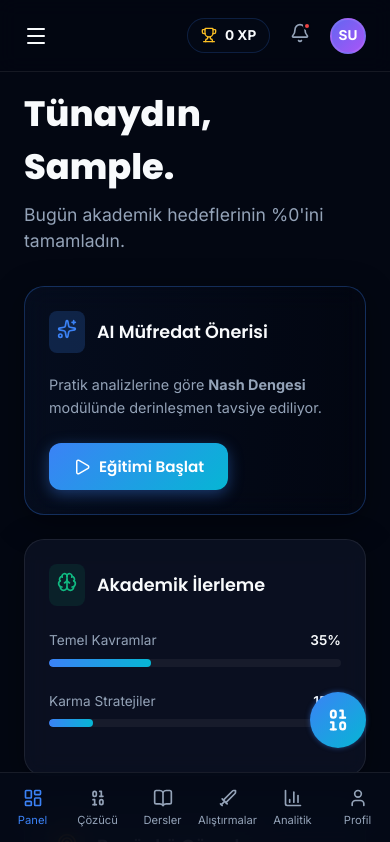
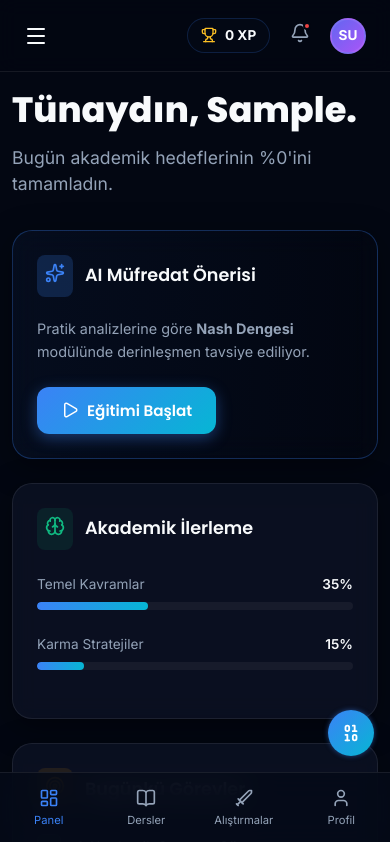
Before and after one commit to derebasigokce-cell/nashlab, a React (Vite) app: page / in a window 390 px wide. Shown: the top 842 px of the page. Built offline with nearby package versions, Linux system fonts and the light colour scheme; sample sign-in values are in the browser's storage.

Commit message:
Fix mobile navigation and responsive layout

```diff
--- a/src/components/Layout/Layout.css
+++ b/src/components/Layout/Layout.css
@@ -36,8 +36,28 @@
   .content-area {
     padding: 1.5rem;
     padding-top: calc(var(--topbar-height) + 1rem);
-    padding-bottom: calc(var(--mobile-nav-height) + 2rem);
+    padding-bottom: calc(var(--mobile-nav-height) + 4.5rem) !important;
   }
+}
+
+@media (max-width: 480px) {
+  .content-area {
+    padding: 0.75rem;
+    padding-top: calc(var(--topbar-height) + 0.75rem);
+    padding-bottom: calc(var(--mobile-nav-height) + 4.5rem) !important;
+  }
+}
+
+/* Safety layout overrides to prevent horizontal scroll and overflow on small screens */
+.app-container, .main-wrapper, .content-area {
+  max-width: 100vw;
+  overflow-x: hidden;
+}
+
+.glass-card {
+  max-width: 100% !important;
+  word-wrap: break-word;
+  overflow-wrap: break-word;
 }
 
 .glass-card {
@@ -195,10 +215,20 @@
   z-index: 45;
   color: white;
   animation: glowPulse 2s infinite;
+  transition: transform 0.2s ease, opacity 0.2s ease;
+}
+
+.fab-solver:active {
+  transform: scale(0.92);
 }
 
 @media (max-width: 1023px) {
   .fab-solver {
     display: flex;
+    width: 46px;
+    height: 46px;
+    bottom: calc(var(--mobile-nav-height) + 1rem);
+    right: 1rem;
+    box-shadow: 0 4px 12px var(--accent-blue-glow);
   }
 }
--- a/src/components/Layout/Layout.jsx
+++ b/src/components/Layout/Layout.jsx
@@ -10,11 +10,32 @@ const Layout = ({ children }) => {
 
   return (
     <div className={`app-container ${sidebarCollapsed ? 'sidebar-collapsed' : 'sidebar-open'}`}>
-      {/* Desktop Sidebar */}
+      {/* Desktop Sidebar / Hamburger Menu */}
       <Sidebar
         collapsed={sidebarCollapsed}
         setCollapsed={setSidebarCollapsed}
+        onItemClick={() => setMobileMenuOpen(false)}
       />
+
+      {/* Mobile Backdrop Overlay */}
+      {mobileMenuOpen && (
+        <div
+          className="mobile-sidebar-overlay"
+          onClick={() => setMobileMenuOpen(false)}
+          style={{
+            position: 'fixed',
+            top: 0,
+            left: 0,
+            right: 0,
+            bottom: 0,
+            backgroundColor: 'rgba(3, 7, 18, 0.4)',
+            backdropFilter: 'blur(4px)',
+            WebkitBackdropFilter: 'blur(4px)',
+            zIndex: 55,
+            animation: 'fadeIn 0.2s ease-out'
+          }}
+        />
+      )}
 
       <div className="main-wrapper">
         <TopBar onMenuClick={() => setMobileMenuOpen(!mobileMenuOpen)} />
--- a/src/components/Layout/MobileNav.jsx
+++ b/src/components/Layout/MobileNav.jsx
@@ -16,19 +16,15 @@ import { useAuth } from '../../context/AuthContext';
 
 const ogrenciItems = [
   { icon: LayoutDashboard, label: 'Panel', path: '/' },
-  { icon: Binary, label: 'Çözücü', path: '/solver' },
   { icon: BookOpen, label: 'Dersler', path: '/lessons' },
   { icon: Sword, label: 'Alıştırmalar', path: '/practice' },
-  { icon: BarChart3, label: 'Analitik', path: '/analytics' },
   { icon: User, label: 'Profil', path: '/profile' },
 ];
 
 const ogretmenItems = [
   { icon: LayoutDashboard, label: 'Panel', path: '/' },
-  { icon: PlusSquare, label: 'Soru Ol.', path: '/question-builder' },
-  { icon: FileText, label: 'Ders Ol.', path: '/lesson-builder' },
-  { icon: HelpCircle, label: 'Quiz Ol.', path: '/quiz-builder' },
-  { icon: Users, label: 'Analiz', path: '/student-analytics' },
+  { icon: BookOpen, label: 'Eğitim', path: '/lesson-builder' },
+  { icon: BarChart3, label: 'Analiz', path: '/student-analytics' },
   { icon: User, label: 'Profil', path: '/profile' },
 ];
 
@@ -54,11 +50,11 @@ const MobileNav = () => {
 
       {!isTeacher ? (
         <NavLink to="/solver" className="fab-solver" title="AI Çözücü">
-          <Binary size={28} />
+          <Binary size={22} className="fab-solver-icon" />
         </NavLink>
       ) : (
         <NavLink to="/question-builder" className="fab-solver" title="Soru Oluştur" style={{ background: 'linear-gradient(135deg, #10b981, #06b6d4)' }}>
-          <PlusSquare size={28} />
+          <PlusSquare size={22} className="fab-solver-icon" />
         </NavLink>
       )}
     </>
--- a/src/components/Layout/Sidebar.jsx
+++ b/src/components/Layout/Sidebar.jsx
@@ -34,7 +34,7 @@ const ogretmenItems = [
   { icon: User, label: 'Profil', path: '/profile' },
 ];
 
-const Sidebar = ({ collapsed, setCollapsed }) => {
+const Sidebar = ({ collapsed, setCollapsed, onItemClick }) => {
   const { user } = useAuth();
   const sidebarItems = user?.role === 'ogretmen' ? ogretmenItems : ogrenciItems;
 
@@ -101,6 +101,7 @@ const Sidebar = ({ collapsed, setCollapsed }) => {
             to={item.path}
             className={({ isActive }) => `nav-link ${isActive ? 'active' : ''}`}
             title={collapsed ? item.label : ''}
+            onClick={() => onItemClick && onItemClick()}
           >
             <item.icon />
             {!collapsed && <span>{item.label}</span>}
```
